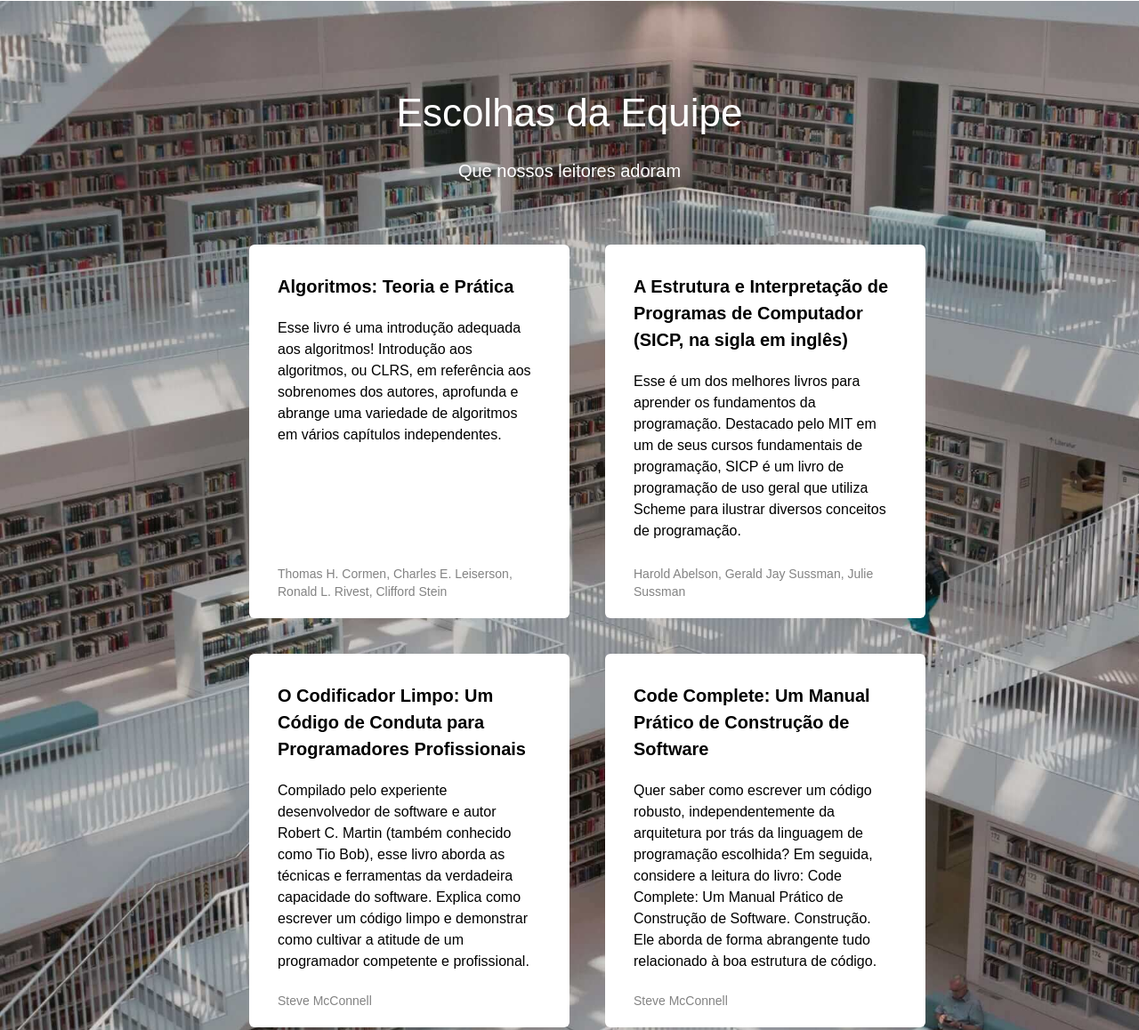
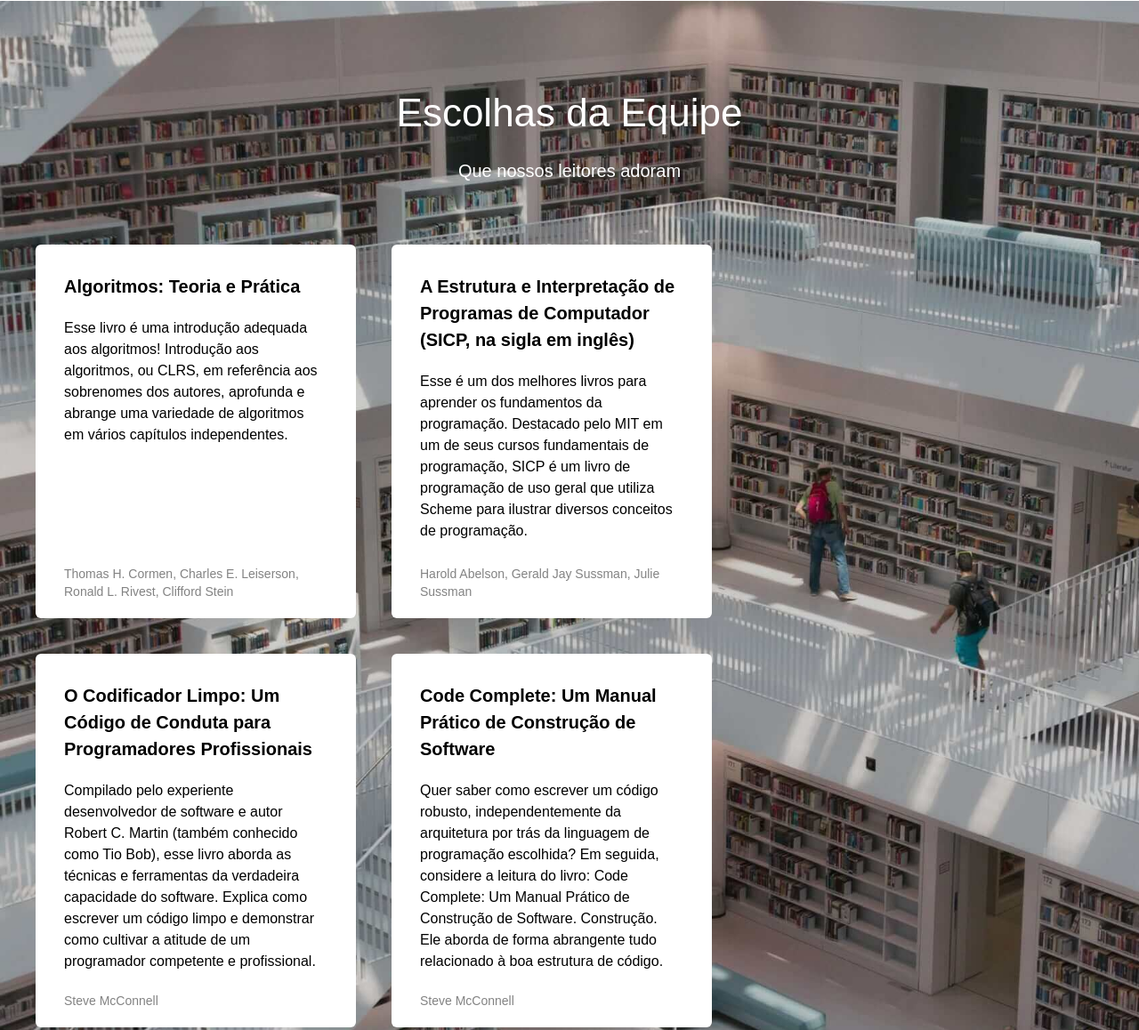
Before and after one commit to helderabreu299/web_project_library_pt, a plain HTML site: page index.html in a window 1280 px wide. Shown: the part 799-1957 px from the top of the page at 89% size. Drawn offline with Linux system fonts and the light colour scheme.

Commit message:
margins add

```diff
--- a/styles/style.css
+++ b/styles/style.css
@@ -126,12 +126,14 @@
   display: flex;
   max-width: 760px;
   margin: auto;
-  flex-wrap: wrap;
+  flex-wrap:wrap;
   justify-content: center;
   gap: 40px;
   margin-top: 68px;
+  margin-bottom: 68px;
+  margin-left: 0;
+  margin-right: 0;
   list-style-type: none;
-
 }
 .card {
   background-color: #fff;
```
